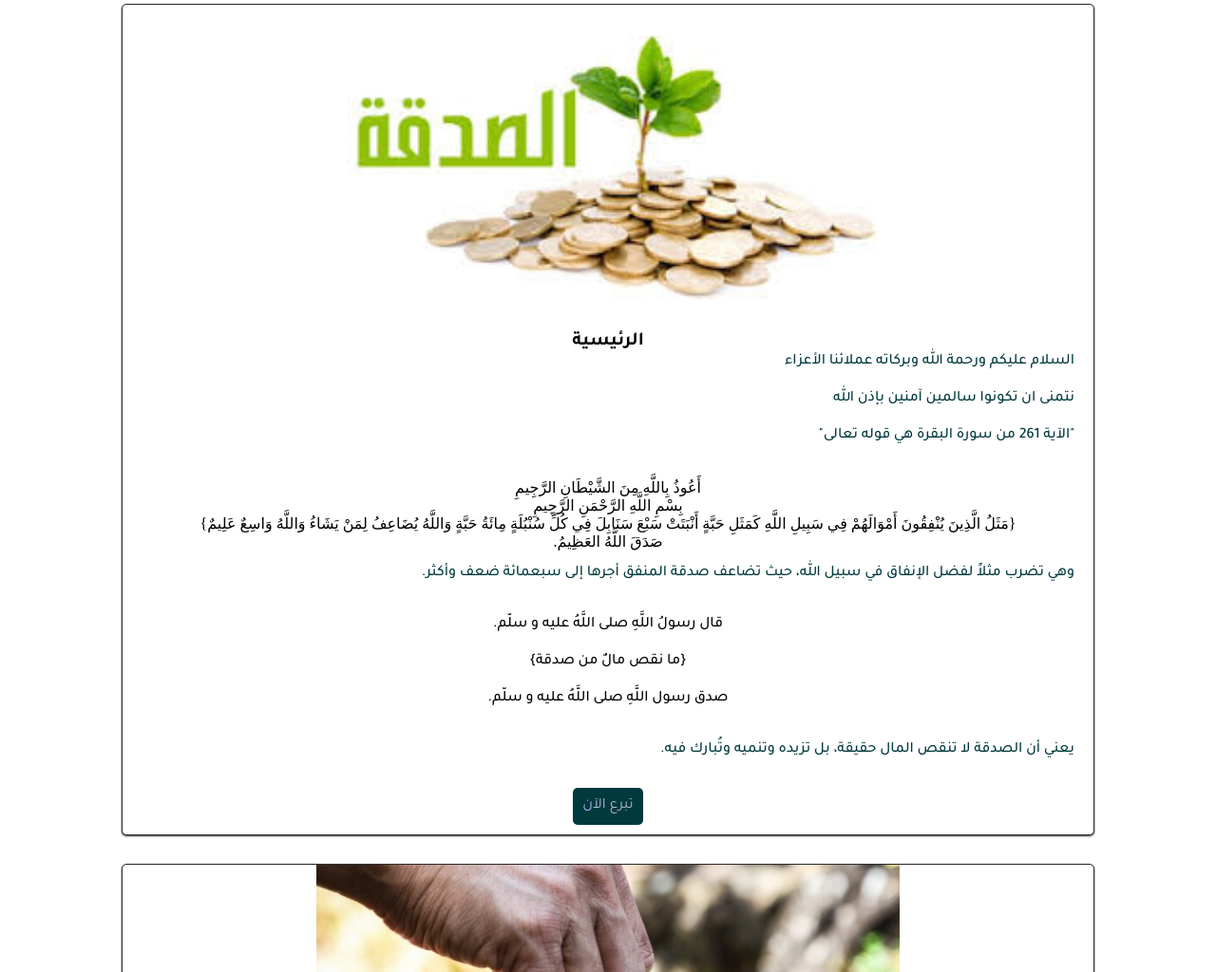
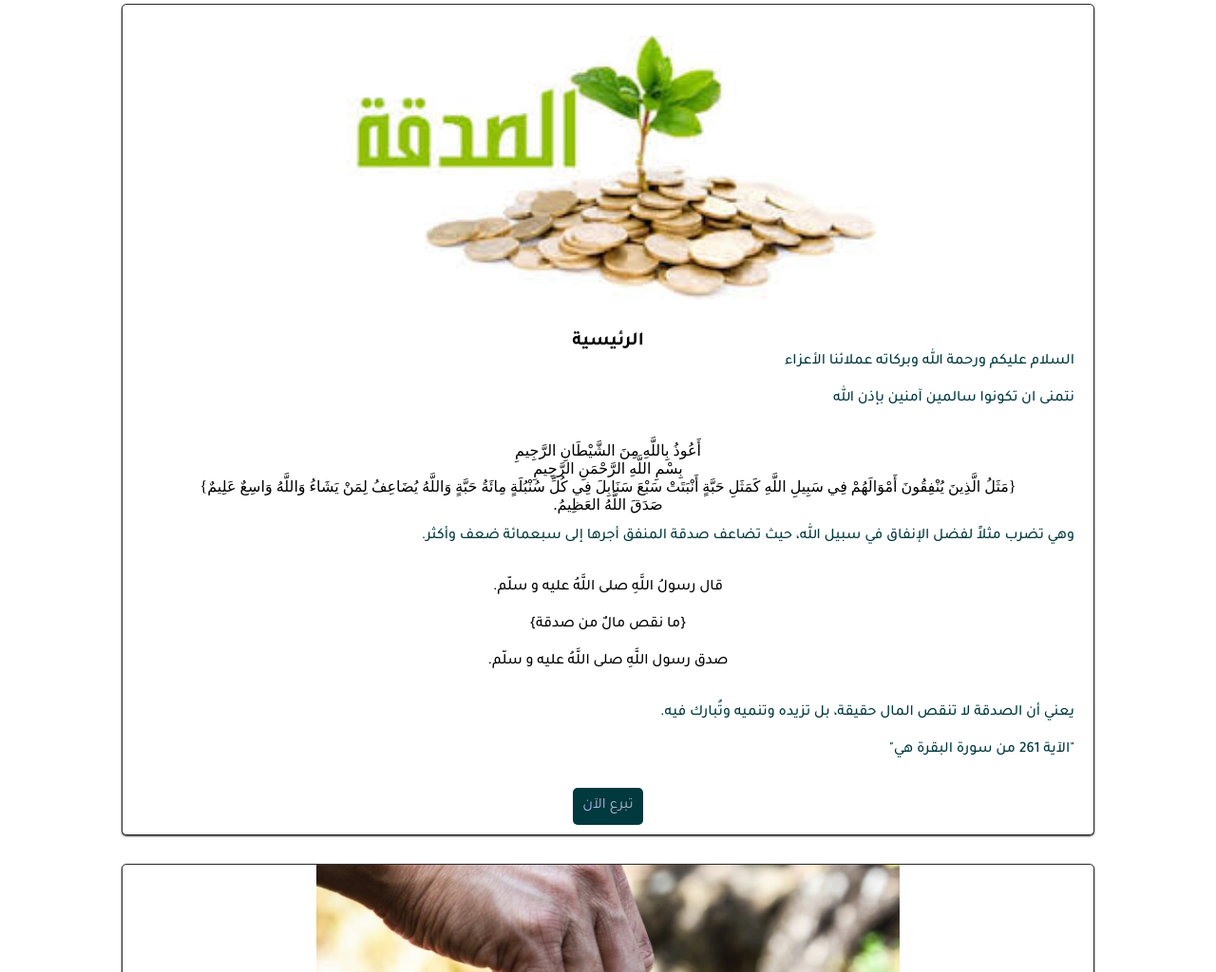
Before and after one commit to LEO-Coder-533/LjntZkatMsjdAhmedAlnigmbalaqsr, a plain HTML site: page index.html in a window 1280 px wide. Shown: the part 76-1100 px from the top of the page at 95% size. Drawn offline with Linux system fonts and the light colour scheme; a web font is replaced by a local one.

Commit message:
Update index.html

```diff
--- a/index.html
+++ b/index.html
@@ -47,7 +47,7 @@
         <h1>الرئيسية</h1>
         <p>السلام عليكم ورحمة الله وبركاته عملائنا الأعزاء</p>
         <p>نتمنى ان تكونوا سالمين آمنين بإذن الله</p>
-        <p>"الآية 261 من سورة البقرة هي قوله تعالى"</p>
+
         <div class="quran">
           <p>أَعُوذُ بِاللَّهِ مِنَ الشَّيْطَانِ الرَّجِيمِ</p>
           <p>بِسْمِ اللَّهِ الرَّحْمَنِ الرَّحِيمِ</p>
@@ -69,6 +69,7 @@
           <p>صدق رسول اللَّهِ صلى اللَّهُ عليه و سلّم.</p>
         </div>
         <p>يعني أن الصدقة لا تنقص المال حقيقة، بل تزيده وتنميه وتُبارك فيه.</p>
+<p>"الآية 261 من سورة البقرة هي"</p>
         <div class="alink">
           <a href="#connect">تبرع الآن</a>
         </div>
```
